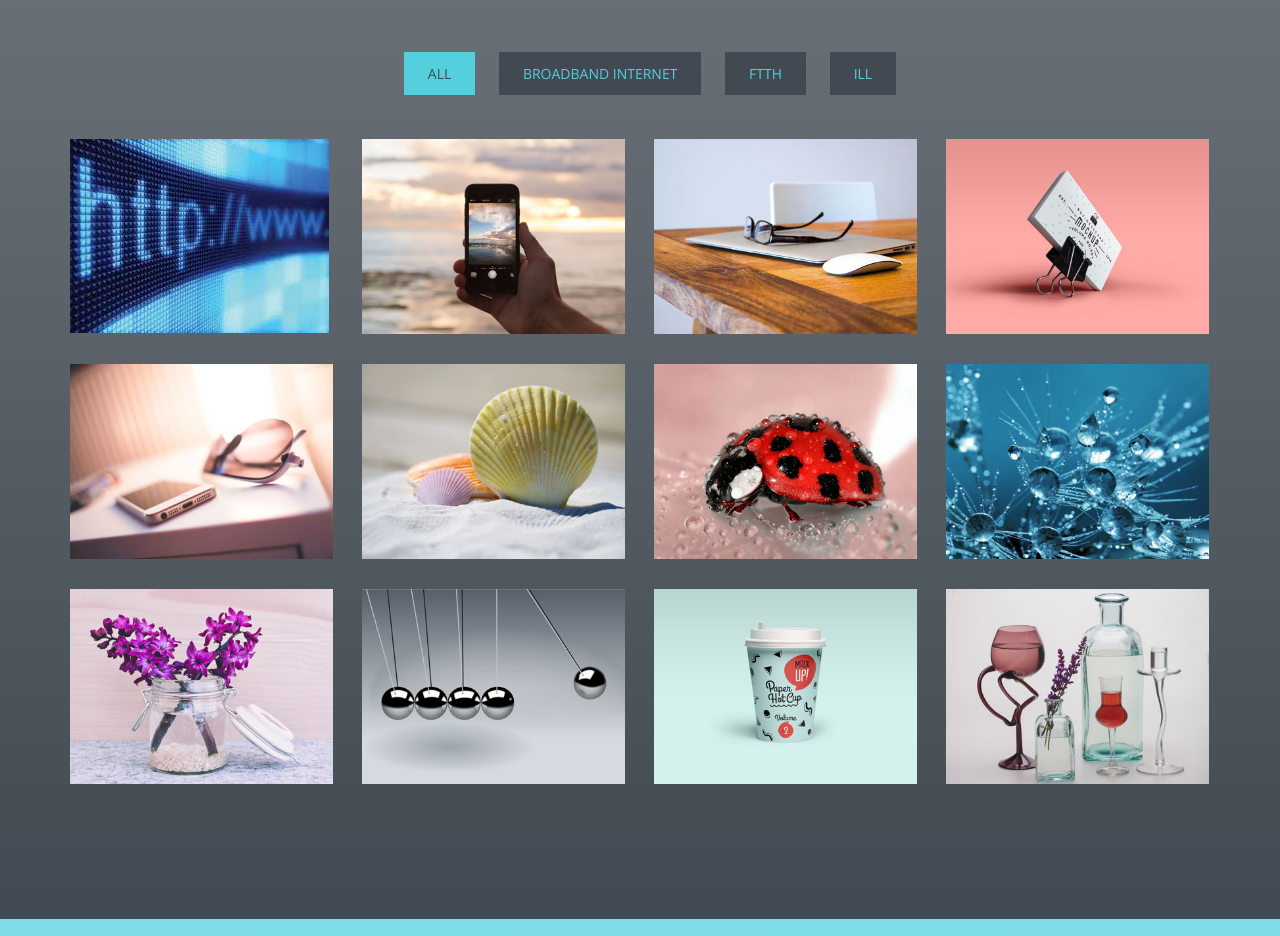
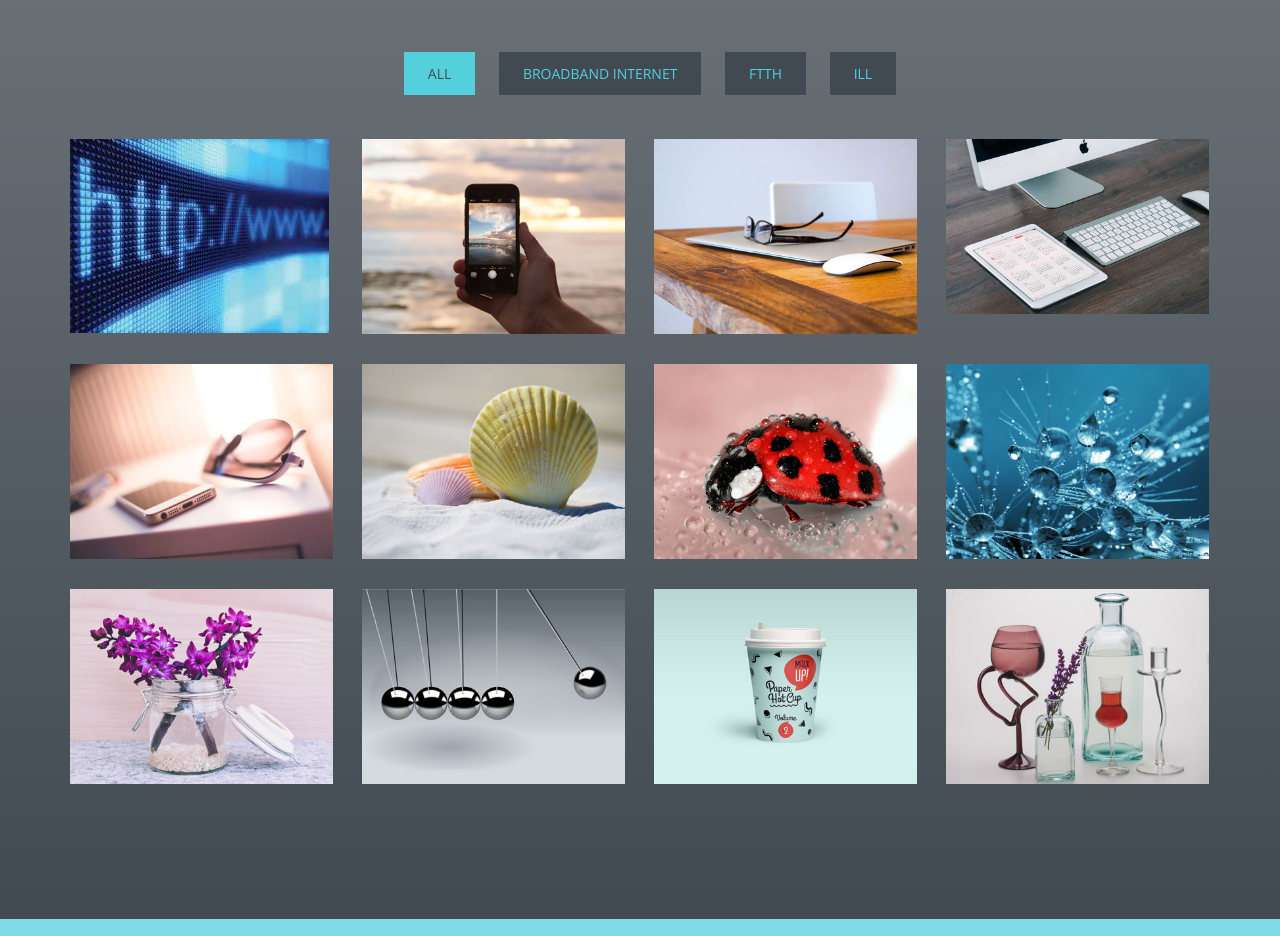
Before and after one commit to todeeapk23/HONEY-BROADBAND-SERVICES-PVT-LTD, a plain HTML site: page index.html in a window 1280 px wide. Shown: the part 1680-2616 px from the top of the page. Drawn offline with nearby package versions, Linux system fonts and the light colour scheme.

Commit message:
Update index.html

```diff
--- a/index.html
+++ b/index.html
@@ -138,7 +138,7 @@
               <div class="hover-text">
                 <h4>Project Title</h4>
               </div>
-              <img src="img/portfolio/03-small.jpg" class="img-responsive" alt="Project Title"> </a> </div>
+              <img src="img/portfolio/03-large.jpg" class="img-responsive" alt="Project Title"> </a> </div>
           </div>
         </div>
         <div class="col-sm-6 col-md-3 col-lg-3 product">
```
